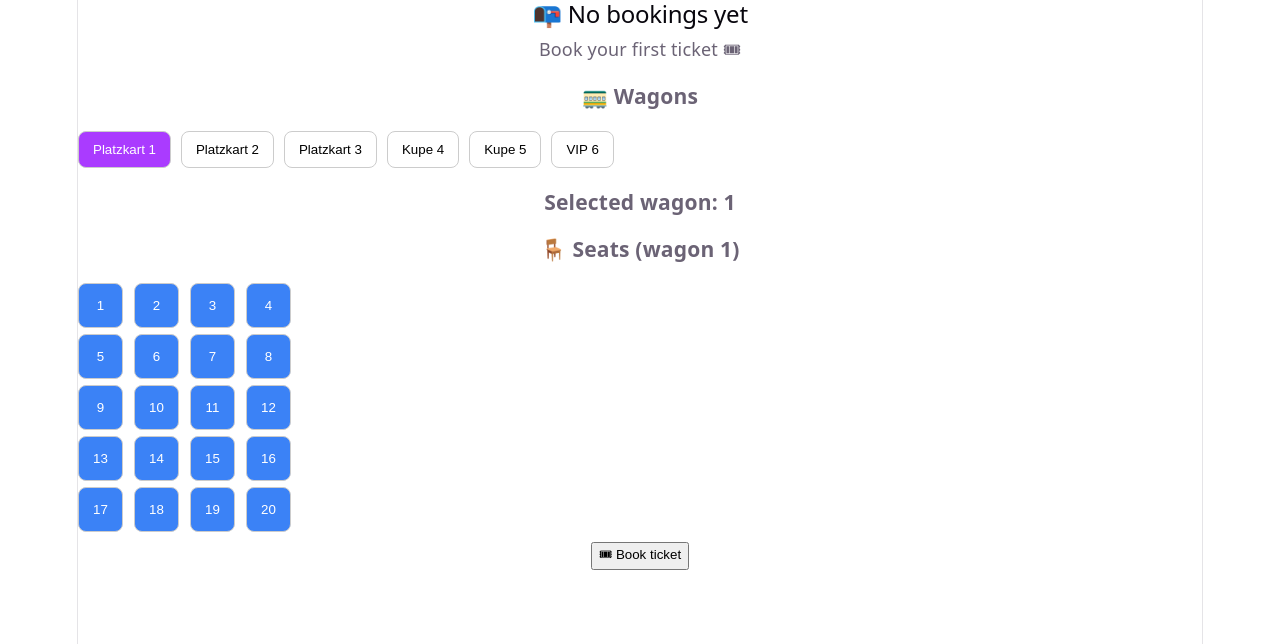
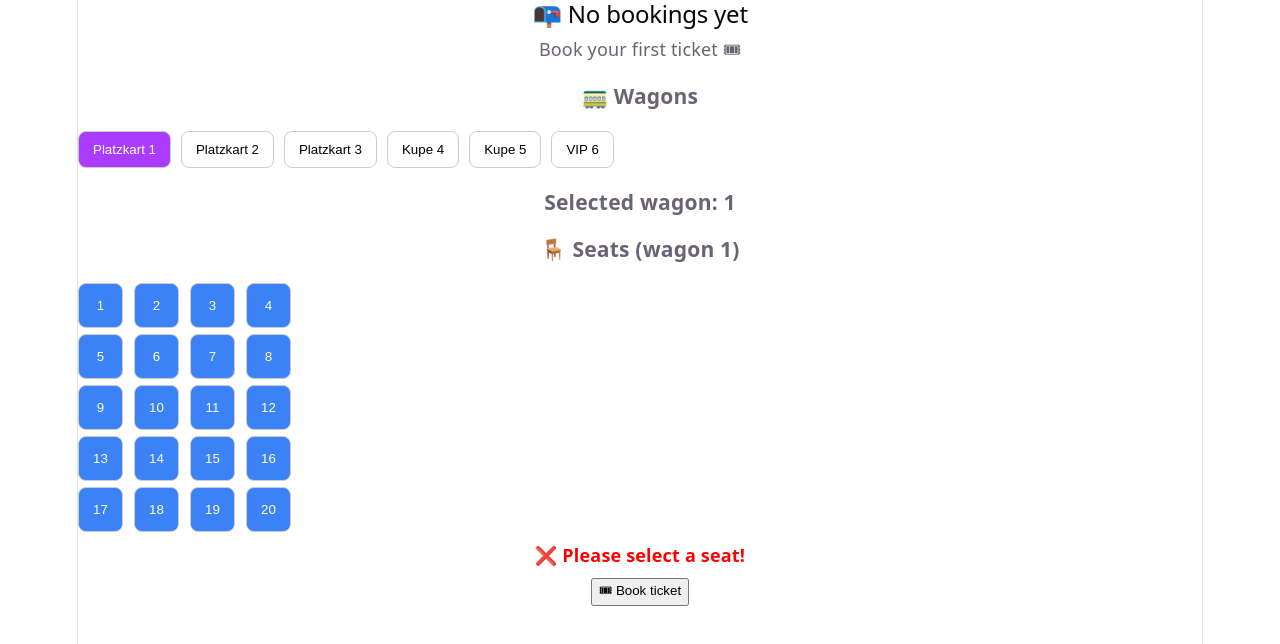
Before and after one commit to YuliaLiber/railway, a React (Vite) app: page /booking/1 in a window 1280 px wide. Both pictures are taken after a click on the button "🎟 Book ticket". Shown: the top 644 px of the page. Built offline with nearby package versions, Linux system fonts and the light colour scheme.

Commit message:
add error handling UI

```diff
--- a/src/pages/Booking.jsx
+++ b/src/pages/Booking.jsx
@@ -16,6 +16,8 @@ export default function Booking() {
   const [bookings, setBookings] = useState([]);
   const [loading, setLoading] = useState(true);
 
+  const [error, setError] = useState("");
+
   useEffect(() => {
     setLoading(true);
 
@@ -30,7 +32,7 @@ export default function Booking() {
   function handleBook() {
 
     if (!seat) {
-      alert("❌ Please select a seat!");
+      setError("❌ Please select a seat!");
       return;
     }
 
@@ -39,9 +41,11 @@ export default function Booking() {
     );
 
     if (isTaken) {
-      alert("❌ This seat is already booked!");
+      setError("❌ This seat is already booked!");
       return;
     }
+
+    setError("");
 
     saveBooking({
       trainId,
@@ -74,6 +78,18 @@ export default function Booking() {
           onSelectSeat={setSeat}
         />
 
+        {error && (
+          <p
+            style={{
+              color: "red",
+              marginTop: "10px",
+              fontWeight: "bold"
+            }}
+          >
+            {error}
+          </p>
+        )}
+
         <button
           style={{ marginTop: "10px" }}
           onClick={handleBook}
@@ -102,6 +118,18 @@ export default function Booking() {
         selectedSeat={seat}
         onSelectSeat={setSeat}
       />
+
+      {error && (
+        <p
+          style={{
+            color: "red",
+            marginTop: "10px",
+            fontWeight: "bold"
+          }}
+        >
+          {error}
+        </p>
+      )}
 
       <button
         style={{ marginTop: "10px" }}
```
